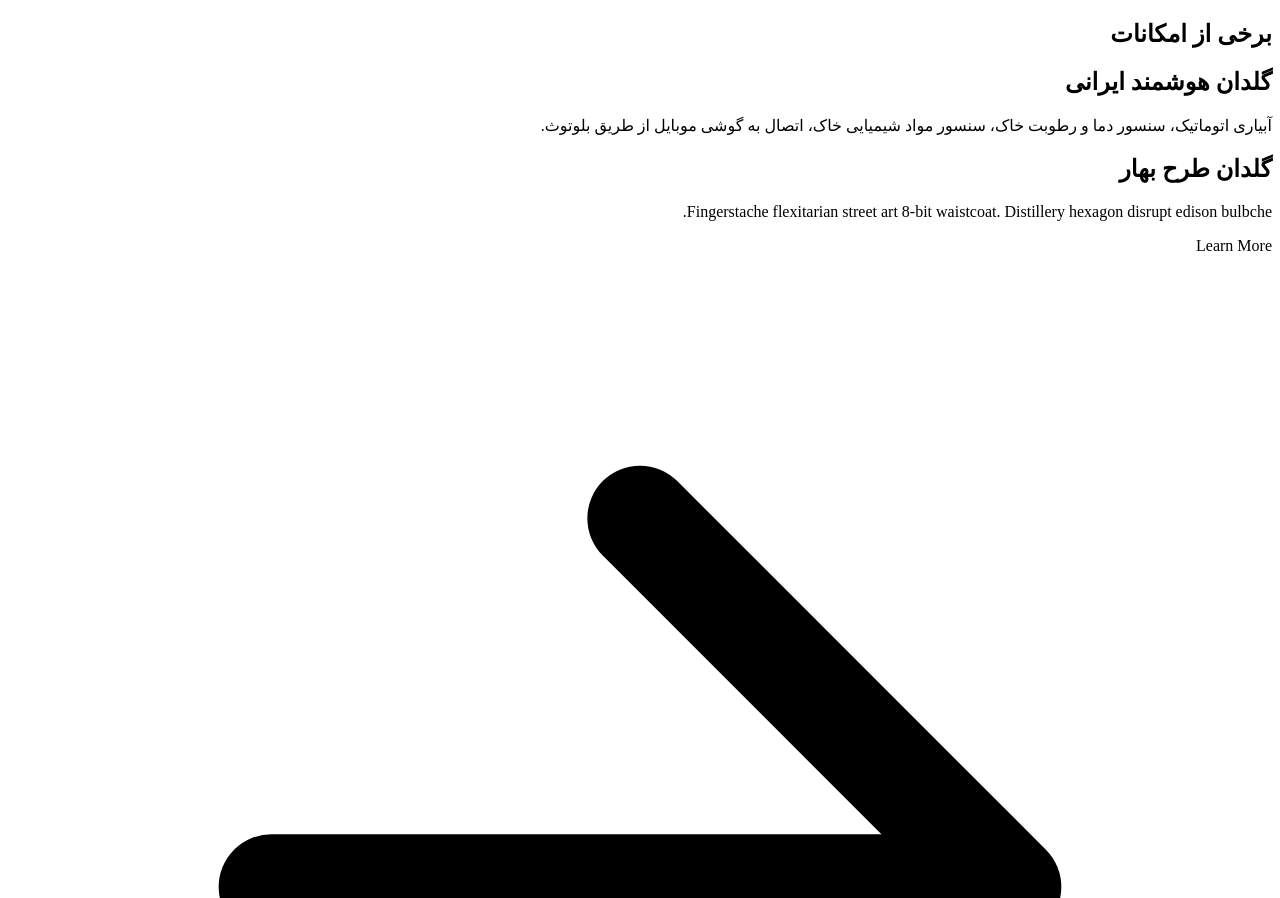
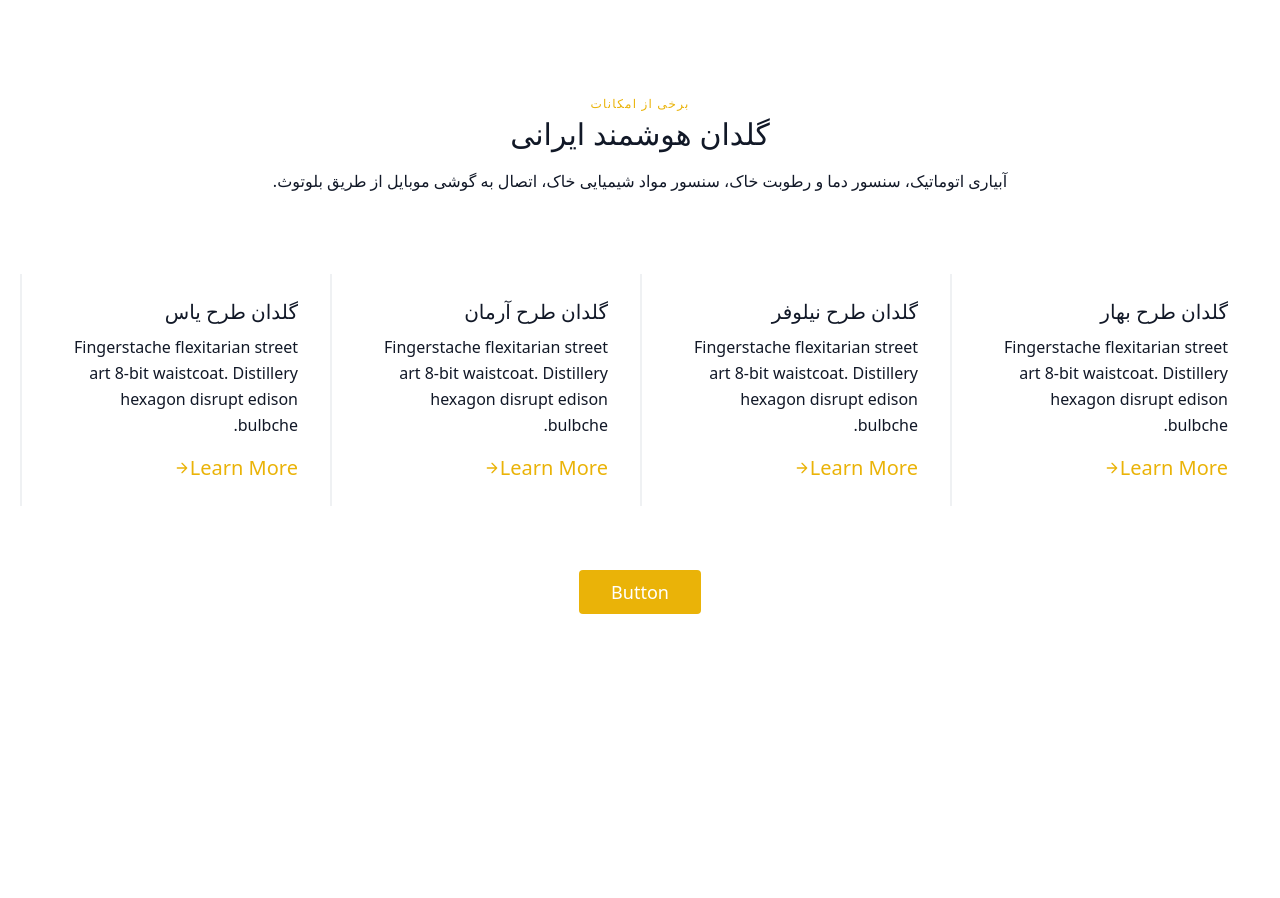
Before and after one commit to goldan-app/site, a plain HTML site: page index.html in a window 1280 px wide. Shown: the top 898 px of the page. After the commit the page ends 800 px from the top, so only its background shows below. Drawn offline with Linux system fonts and the light colour scheme.

Commit message:
Update from https://github.com/goldan-app/goldan-app/commit/ba99e35cfe6ddc07fd0882574204268342a0c907

```diff
--- a/index.html
+++ b/index.html
@@ -1,30 +1,30 @@
-<!DOCTYPE html><html lang="fa" dir="rtl" class="dark"> <head><meta charset="UTF-8"><meta name="description" content="Astro description"><meta name="viewport" content="width=device-width"><link rel="icon" type="image/svg+xml" href="/favicon.svg"><meta name="generator" content="Astro v4.6.2"><title>خانه | گلدان هوشمند</title></head> <body class="bg-white dark:bg-gray-900 text-gray-900 dark:text-white text-lg md:text-xl">  <section class="text-gray-600 body-font"> <div class="container px-5 py-24 mx-auto"> <div class="flex flex-col text-center w-full mb-20"> <h2 class="text-xs text-yellow-500 tracking-widest font-medium title-font mb-1">
+<!DOCTYPE html><html lang="fa" dir="rtl" class="dark"> <head><meta charset="UTF-8"><meta name="description" content="Astro description"><meta name="viewport" content="width=device-width"><link rel="icon" type="image/svg+xml" href="/favicon.svg"><meta name="generator" content="Astro v4.6.2"><title>خانه | گلدان هوشمند</title><link rel="stylesheet" href="/_astro/index.BUOw6jDP.css"></head> <body class="bg-white dark:bg-gray-900 text-gray-900 dark:text-white text-lg md:text-xl">  <section> <div class="container px-5 py-24 mx-auto"> <div class="flex flex-col text-center w-full mb-20"> <h2 class="text-xs text-yellow-500 tracking-widest font-medium title-font mb-1">
 برخی از امکانات
-</h2> <h1 class="sm:text-3xl text-2xl font-medium title-font mb-4 text-gray-900">
+</h2> <h1 class="sm:text-3xl text-2xl font-medium title-font mb-4">
 گلدان هوشمند ایرانی
 </h1> <p class="lg:w-2/3 mx-auto leading-relaxed text-base">
 آبیاری اتوماتیک، سنسور دما و رطوبت خاک، سنسور مواد شیمیایی
 					خاک، اتصال به گوشی موبایل از طریق بلوتوث.
-</p> </div> <div class="flex flex-wrap"> <div class="xl:w-1/4 lg:w-1/2 md:w-full px-8 py-6 border-l-2 border-gray-200 border-opacity-60"> <h2 class="text-lg sm:text-xl text-gray-900 font-medium title-font mb-2">
+</p> </div> <div class="flex flex-wrap"> <div class="xl:w-1/4 lg:w-1/2 md:w-full px-8 py-6 border-l-2 border-gray-200 border-opacity-60"> <h2 class="text-lg sm:text-xl font-medium title-font mb-2">
 گلدان طرح بهار
 </h2> <p class="leading-relaxed text-base mb-4">
 Fingerstache flexitarian street art 8-bit waistcoat.
 						Distillery hexagon disrupt edison bulbche.
 </p> <a class="text-yellow-500 inline-flex items-center">Learn More
-<svg fill="none" stroke="currentColor" stroke-linecap="round" stroke-linejoin="round" stroke-width="2" class="w-4 h-4 ml-2" viewBox="0 0 24 24"> <path d="M5 12h14M12 5l7 7-7 7"></path> </svg> </a> </div> <div class="xl:w-1/4 lg:w-1/2 md:w-full px-8 py-6 border-l-2 border-gray-200 border-opacity-60"> <h2 class="text-lg sm:text-xl text-gray-900 font-medium title-font mb-2">
+<svg fill="none" stroke="currentColor" stroke-linecap="round" stroke-linejoin="round" stroke-width="2" class="w-4 h-4 ml-2" viewBox="0 0 24 24"> <path d="M5 12h14M12 5l7 7-7 7"></path> </svg> </a> </div> <div class="xl:w-1/4 lg:w-1/2 md:w-full px-8 py-6 border-l-2 border-gray-200 border-opacity-60"> <h2 class="text-lg sm:text-xl font-medium title-font mb-2">
 گلدان طرح نیلوفر
 </h2> <p class="leading-relaxed text-base mb-4">
 Fingerstache flexitarian street art 8-bit waistcoat.
 						Distillery hexagon disrupt edison bulbche.
 </p> <a class="text-yellow-500 inline-flex items-center">Learn More
-<svg fill="none" stroke="currentColor" stroke-linecap="round" stroke-linejoin="round" stroke-width="2" class="w-4 h-4 ml-2" viewBox="0 0 24 24"> <path d="M5 12h14M12 5l7 7-7 7"></path> </svg> </a> </div> <div class="xl:w-1/4 lg:w-1/2 md:w-full px-8 py-6 border-l-2 border-gray-200 border-opacity-60"> <h2 class="text-lg sm:text-xl text-gray-900 font-medium title-font mb-2">
-Neptune
+<svg fill="none" stroke="currentColor" stroke-linecap="round" stroke-linejoin="round" stroke-width="2" class="w-4 h-4 ml-2" viewBox="0 0 24 24"> <path d="M5 12h14M12 5l7 7-7 7"></path> </svg> </a> </div> <div class="xl:w-1/4 lg:w-1/2 md:w-full px-8 py-6 border-l-2 border-gray-200 border-opacity-60"> <h2 class="text-lg sm:text-xl font-medium title-font mb-2">
+گلدان طرح آرمان
 </h2> <p class="leading-relaxed text-base mb-4">
 Fingerstache flexitarian street art 8-bit waistcoat.
 						Distillery hexagon disrupt edison bulbche.
 </p> <a class="text-yellow-500 inline-flex items-center">Learn More
-<svg fill="none" stroke="currentColor" stroke-linecap="round" stroke-linejoin="round" stroke-width="2" class="w-4 h-4 ml-2" viewBox="0 0 24 24"> <path d="M5 12h14M12 5l7 7-7 7"></path> </svg> </a> </div> <div class="xl:w-1/4 lg:w-1/2 md:w-full px-8 py-6 border-l-2 border-gray-200 border-opacity-60"> <h2 class="text-lg sm:text-xl text-gray-900 font-medium title-font mb-2">
-Melanchole
+<svg fill="none" stroke="currentColor" stroke-linecap="round" stroke-linejoin="round" stroke-width="2" class="w-4 h-4 ml-2" viewBox="0 0 24 24"> <path d="M5 12h14M12 5l7 7-7 7"></path> </svg> </a> </div> <div class="xl:w-1/4 lg:w-1/2 md:w-full px-8 py-6 border-l-2 border-gray-200 border-opacity-60"> <h2 class="text-lg sm:text-xl font-medium title-font mb-2">
+گلدان طرح یاس
 </h2> <p class="leading-relaxed text-base mb-4">
 Fingerstache flexitarian street art 8-bit waistcoat.
 						Distillery hexagon disrupt edison bulbche.
```
Also changed, not shown: _astro/index.BUOw6jDP.css (added).
